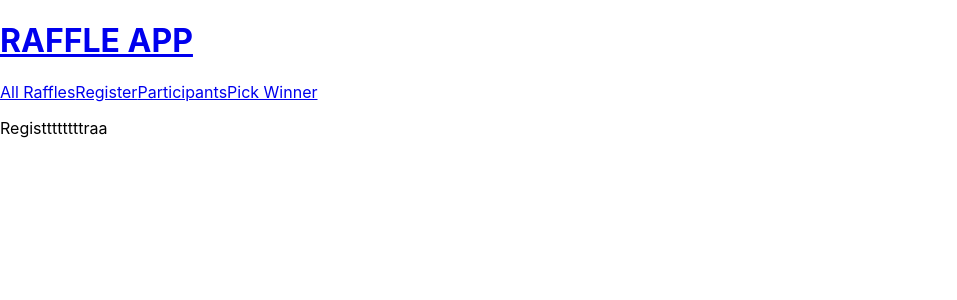
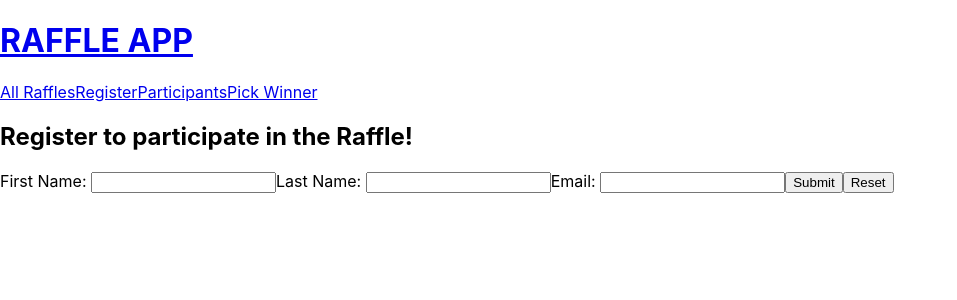
Before and after one commit to jennaqian/jennaqian-takehome-polleverywhere, a React (Create React App) app in the folder front-end/: page /raffles/1 in a window 1280 px wide. Shown: the top 300 px of the page, without its empty margins (0-957 px from the left). Built offline with nearby package versions, Linux system fonts and the light colour scheme; no server answers.

Commit message:
handle create new participants

```diff
--- a/front-end/src/components/NewRaffleForm.js
+++ b/front-end/src/components/NewRaffleForm.js
@@ -1,6 +1,5 @@
 import { useState } from "react";
 import axios from "axios"
-import { Navigate } from "react-router-dom";
 
 const API = process.env.REACT_APP_API_URL;
 
--- a/front-end/src/pages/ParticipantsPage.js
+++ b/front-end/src/pages/ParticipantsPage.js
@@ -25,7 +25,7 @@ export default function ParticipantsPage (){
             <input placeholder="Search Here!"></input>
 
             <ul>
-                {participants.map(elem=> <Participant pId={elem.id} fname={elem.fname} lname={elem.lname} email={elem.email}/>)}
+                {participants.map(elem=> <Participant key={elem.id} pId={elem.id} fname={elem.fname} lname={elem.lname} email={elem.email}/>)}
             </ul>
         </div>
     )
--- a/front-end/src/pages/RegisterPage.js
+++ b/front-end/src/pages/RegisterPage.js
@@ -1,15 +1,50 @@
 import { useParams } from "react-router-dom";
 import Navbar from "../components/Navbar";
+import { useState } from "react";
+import axios from "axios";
 
 const API = process.env.REACT_APP_API_URL
 
 export default function RegisterPage (){
     const {id} = useParams();
+    const [participant, setParticipant] = useState({
+        fname: "",
+        lname: "",
+        email: "",
+    })
+
+    const handleTextChange = (e) => {
+        setParticipant({...participant, [e.target.id]: [e.target.value]})
+    }
+
+    const handleSubmit = (e) => {
+        e.preventDefault();
+
+        axios.post(`${API}/raffles/${id}/participants`, participant)
+            .then((res) => console.log(res))
+    }
+
+    const {fname, lname, email} = participant;
 
     return(
         <div>
-        <Navbar id={id}/>
-        <p>Registtttttttraa</p>
+
+            <Navbar id={id}/>
+            <h2>Register to participate in the Raffle!</h2>
+
+            <form onSubmit={handleSubmit}>
+                <label htmlFor="fname">First Name: </label>
+                <input type="text" id="fname" value={fname} onChange={handleTextChange} required/>
+
+                <label htmlFor="lname">Last Name: </label>
+                <input type="text" id="lname" value={lname} onChange={handleTextChange} required/>
+
+                <label htmlFor="email">Email: </label>
+                <input type="text" id="email" value={email} onChange={handleTextChange} required/>
+
+                <button>Submit</button>
+                <button>Reset</button>
+            </form>
         </div>
     )
 }
```
Also changed, not shown: 1 other file (tests, documents, lock files or other folders).
